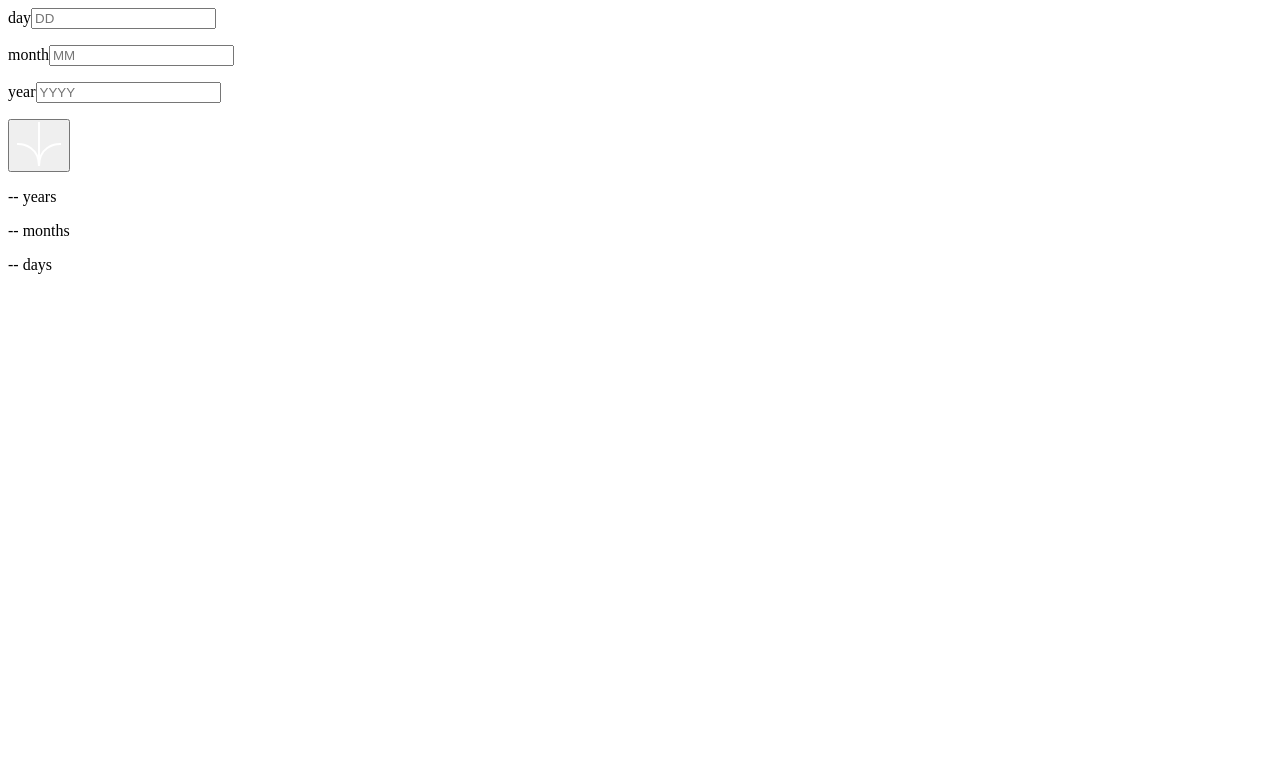
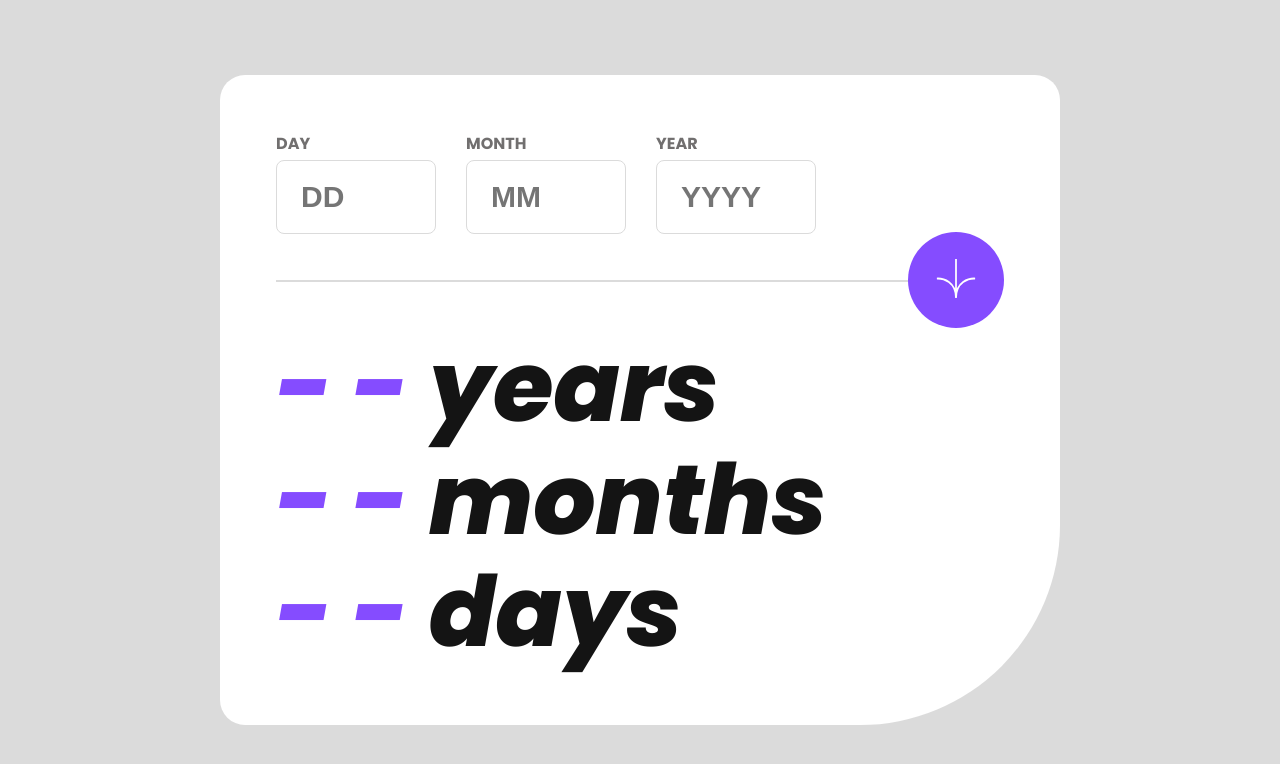
Before and after one commit to Himanshu-196018/age-calculator-app, a React (Create React App) app: page / in a window 1280 px wide. Shown: the top 764 px of the page. Built offline with nearby package versions, Linux system fonts and the light colour scheme.

Commit message:
Styled components with css

```diff
--- a/src/components/CalculatedAge.jsx
+++ b/src/components/CalculatedAge.jsx
@@ -2,9 +2,9 @@ import React from "react";
 
 const CalculatedAge = (props) => {
   const age = {
-    years: "--",
-    months: "--",
-    days: "--",
+    years: "- -",
+    months: "- -",
+    days: "- -",
   };
 
   return (
--- a/src/index.js
+++ b/src/index.js
@@ -1,6 +1,7 @@
 import React from "react";
 import ReactDOM from "react-dom/client";
 import App from "./components/App";
+import "./styles/index.css";
 
 const root = ReactDOM.createRoot(document.getElementById("root"));
 root.render(
--- /dev/null
+++ b/src/styles/index.css
@@ -0,0 +1,140 @@
+@import url("https://fonts.googleapis.com/css2?family=Poppins:ital,wght@0,700;1,400;1,800&display=swap");
+/**********************************
+*   Resets and color variables
+**********************************/
+*,
+::before,
+::after {
+  margin: 0;
+  padding: 0;
+  box-sizing: border-box;
+}
+:root {
+  --purple: hsl(259, 100%, 65%);
+  --light-red: hsl(0, 100%, 67%);
+  --white: hsl(0, 0%, 100%);
+  --off-white: hsl(0, 0%, 94%);
+  --light-gray: hsl(0, 0%, 86%);
+  --smokey-gray: hsl(0, 1%, 44%);
+  --off-black: hsl(0, 0%, 8%);
+}
+
+.purple-txt {
+  color: var(--purple);
+}
+
+html {
+  font-size: 62.5%;
+}
+
+body {
+  background-color: var(--light-gray);
+  font-family: Poppins, sans-serif;
+  font-size: 4rem;
+  min-height: 100vh;
+  min-width: 37.5rem;
+  color: var(--off-black);
+  display: grid;
+  justify-content: center;
+  align-content: center;
+}
+
+main,
+#root {
+  width: calc(100vw - 2.5rem);
+  min-width: 32.5rem;
+  max-width: 84rem;
+}
+main {
+  background-color: var(--white);
+  padding: 5rem 2.5rem;
+  border-radius: 2.5rem 2.5rem 10rem;
+  height: 49rem;
+  display: grid;
+  align-content: space-between;
+}
+
+form {
+  display: flex;
+  gap: 1.5rem;
+  position: relative;
+  border-bottom: 2px solid var(--light-gray);
+  padding-bottom: 6rem;
+}
+
+label {
+  font-size: 1.6rem;
+  text-transform: uppercase;
+  font-weight: 700;
+  color: var(--smokey-gray);
+}
+
+input {
+  padding-left: 1rem;
+  font-size: 2rem;
+  width: 8.8rem;
+  height: 5.4rem;
+  display: block;
+  border: 1px solid var(--light-gray);
+  border-radius: 8px;
+  &::placeholder {
+    font-weight: 700;
+  }
+}
+
+button {
+  position: absolute;
+  background-color: var(--purple);
+  border: none;
+  border-radius: 50%;
+  bottom: -3.4rem;
+  left: 50%;
+  transform: translateX(-50%);
+  width: 6.4rem;
+  aspect-ratio: 1;
+  & img {
+    width: 2.4rem;
+  }
+}
+
+p {
+  font-size: 5.2rem;
+  font-weight: 800;
+  font-style: italic;
+  line-height: 1.15;
+}
+
+/*****************************************
+*   Desktop Design
+******************************************/
+@media only screen and (min-width: 500px) {
+  main {
+    height: 65rem;
+    border-bottom-right-radius: 20rem;
+    padding: 5.6rem;
+  }
+  form {
+    gap: 3rem;
+    padding-bottom: 4.6rem;
+  }
+  input {
+    width: 16rem;
+    height: 7.4rem;
+    margin-top: 0.4rem;
+    padding-left: 2.4rem;
+    font-size: 3rem;
+  }
+  button {
+    bottom: -4.8rem;
+    right: 0;
+    left: auto;
+    width: 9.6rem;
+    transform: translateX(0);
+    & img {
+      width: 4rem;
+    }
+  }
+  p {
+    font-size: 9.8rem;
+  }
+}
```
